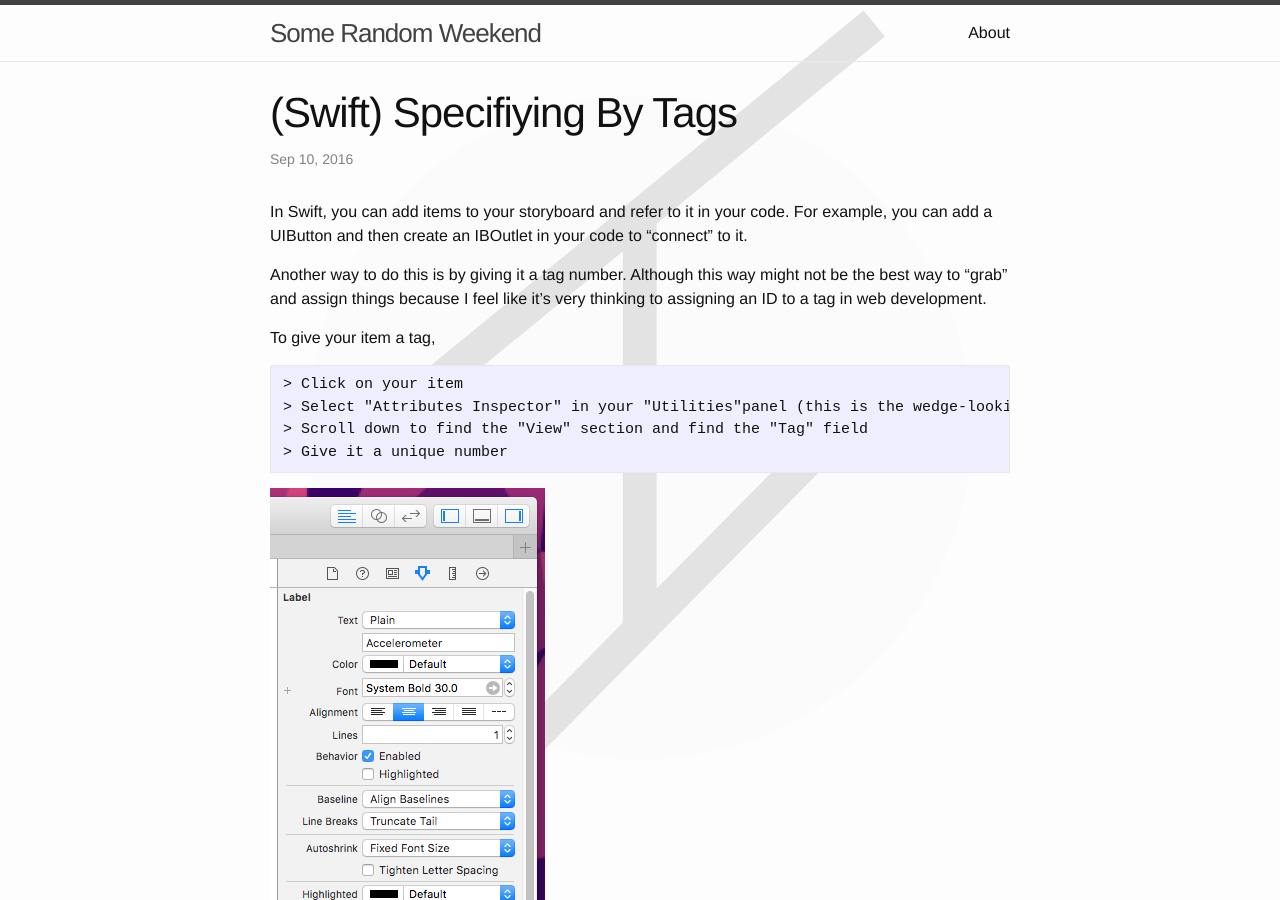
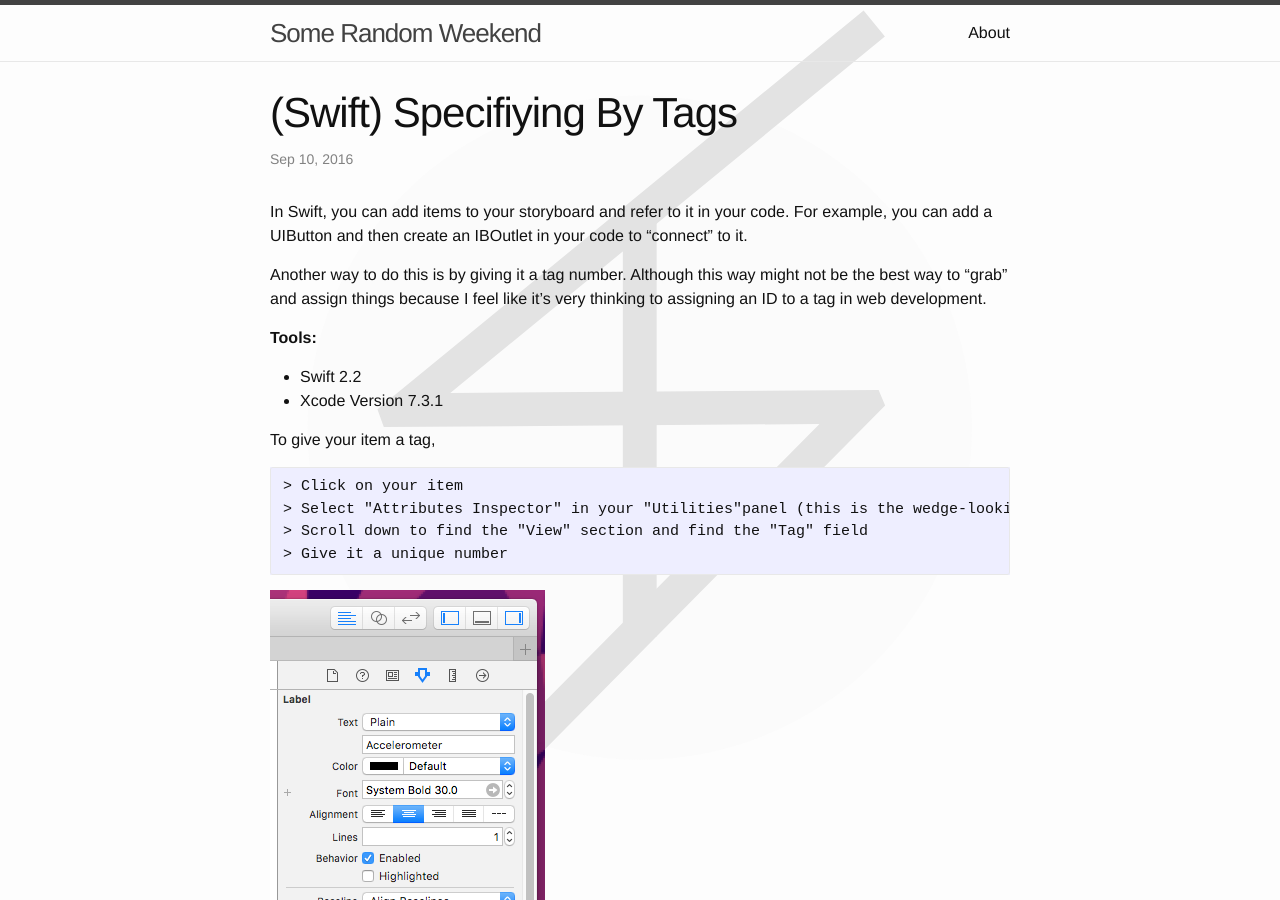
Before and after one commit to seimith/seimith.github.io, a Jekyll site: the page built from _posts/2016-09-10-Swift Specifiying By Tags.md, in a window 1280 px wide and 900 px high. Built offline with Jekyll 4.4.1, drawn with Linux system fonts in a browser that asks for light colours.

Commit message:
Update 2016-09-10-Swift Specifiying By Tags.md

```diff
--- a/_posts/2016-09-10-Swift Specifiying By Tags.md
+++ b/_posts/2016-09-10-Swift Specifiying By Tags.md
@@ -8,6 +8,11 @@ categories: jekyll update
 In Swift, you can add items to your storyboard and refer to it in your code. For example, you can add a UIButton and then create an IBOutlet in your code to "connect" to it.
 
 Another way to do this is by giving it a tag number. Although this way might not be the best way to "grab" and assign things because I feel like it's very thinking to assigning an ID to a tag in web development.
+
+**Tools:**
+
+- Swift 2.2
+- Xcode Version 7.3.1
 
 To give your item a tag,
 
```
